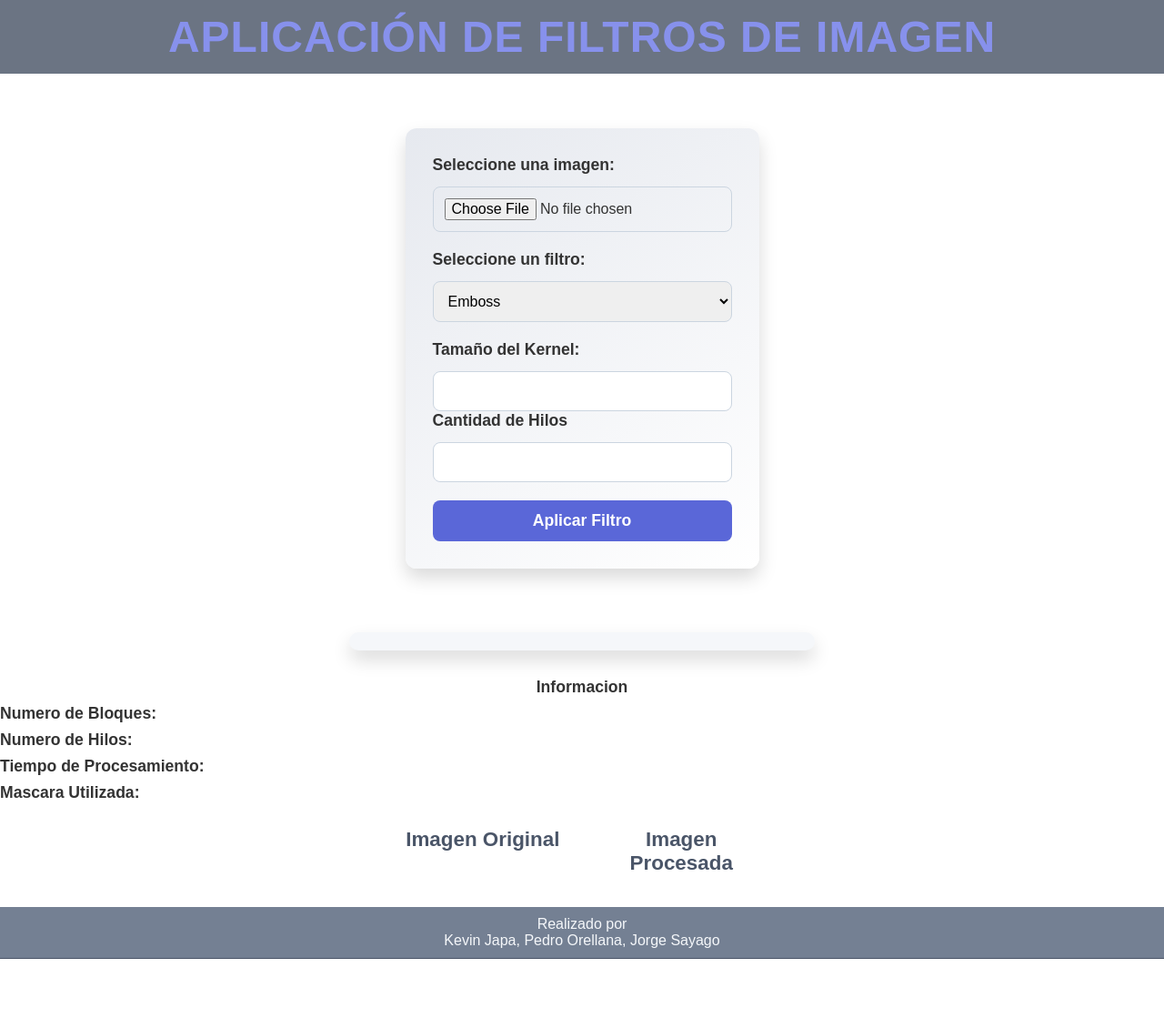
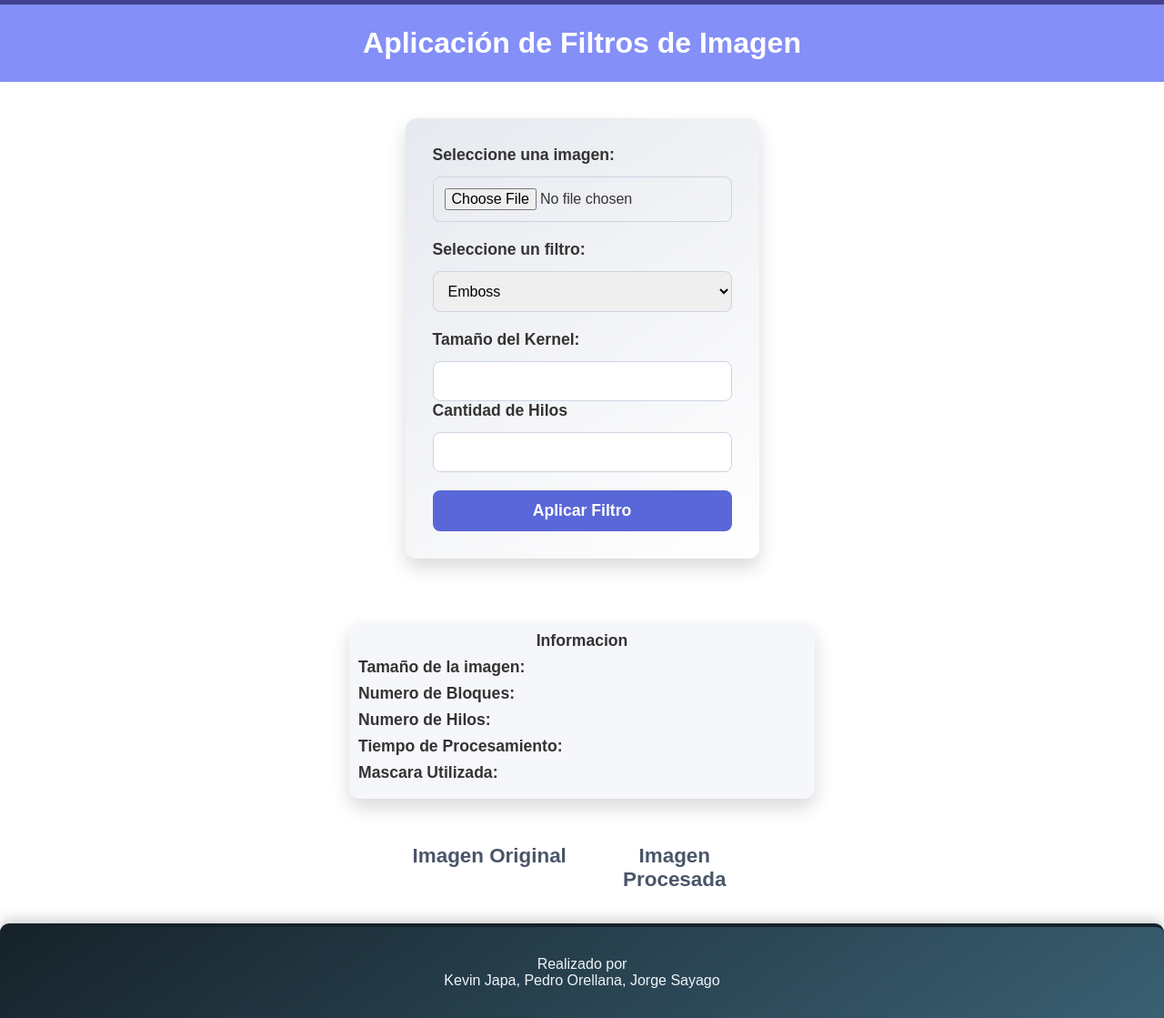
Before and after one commit to kevinjapa/Filtros-con-PYCUDA, a Flask app: page / in a window 1280 px wide. Shown: the whole page at 91% size. Before the commit the page ends 1054 px from the top, so only its background shows below. Run offline with Flask 3, Linux system fonts and the light colour scheme.

Commit message:
Actualizar visualización de información en el formulario de carga y mejorar estilos de diseño

```diff
--- a/app.py
+++ b/app.py
@@ -74,39 +74,39 @@ def create_high_boost_kernel(kernel_size, A):
     kernel[half_size * kernel_size + half_size] = A + (kernel_size * kernel_size) - 1
     return kernel
 
-# def apply_filter(image, kernel, width, height, kernel_size, hilos):
-#     dest = np.zeros_like(image, dtype=np.float64)
+def apply_filter(image, kernel, width, height, kernel_size, hilos):
+    dest = np.zeros_like(image, dtype=np.float64)
 
-#     # Calcular block_size en función de la cantidad de hilos especificada
-#     block_dim = int(np.sqrt(hilos))  # La raíz cuadrada para bloques de forma cuadrada
-#     block_size = (block_dim, block_dim, 1)
-#     grid_size = (int(np.ceil(width / block_size[0])), int(np.ceil(height / block_size[1])), 1)
+    # Calcular block_size en función de la cantidad de hilos especificada
+    block_dim = int(np.sqrt(hilos))  # La raíz cuadrada para bloques de forma cuadrada
+    block_size = (block_dim, block_dim, 1)
+    grid_size = (int(np.ceil(width / block_size[0])), int(np.ceil(height / block_size[1])), 1)
 
-#     # Asegurarse de que el contexto global esté activo
-#     context.push()
-#     try:
-#         applyConvolutionGPU = mod.get_function("applyConvolutionGPU")
+    # Asegurarse de que el contexto global esté activo
+    context.push()
+    try:
+        applyConvolutionGPU = mod.get_function("applyConvolutionGPU")
 
-#         # Medir el tiempo de ejecución de la GPU
-#         start_time = time.time()  # Tiempo inicial
+        # Medir el tiempo de ejecución de la GPU
+        start_time = time.time()  # Tiempo inicial
 
-#         applyConvolutionGPU(
-#             drv.In(image), drv.In(kernel), drv.Out(dest),
-#             np.int32(width), np.int32(height), np.int32(kernel_size),
-#             block=block_size, grid=grid_size
-#         )
+        applyConvolutionGPU(
+            drv.In(image), drv.In(kernel), drv.Out(dest),
+            np.int32(width), np.int32(height), np.int32(kernel_size),
+            block=block_size, grid=grid_size
+        )
 
-#         context.synchronize()  # Asegura la sincronización de la GPU
-#         end_time = time.time()  # Tiempo final
+        context.synchronize()  # Asegura la sincronización de la GPU
+        end_time = time.time()  # Tiempo final
 
-#         gpu_time = end_time - start_time  # Tiempo de ejecución en segundos
-#         print(f"Tiempo de ejecución en la GPU: {gpu_time:.6f} segundos")  # Muestra el tiempo en la consola
+        gpu_time = end_time - start_time  # Tiempo de ejecución en segundos
+        print(f"Tiempo de ejecución en la GPU: {gpu_time:.6f} segundos")  # Muestra el tiempo en la consola
 
-#     finally:
-#         context.pop()  # Libera el contexto después de la operación
+    finally:
+        context.pop()  # Libera el contexto después de la operación
 
-#     min_val, max_val = np.min(dest), np.max(dest)
-#     return ((dest - min_val) / (max_val - min_val) * 255).astype(np.uint8)
+    min_val, max_val = np.min(dest), np.max(dest)
+    return ((dest - min_val) / (max_val - min_val) * 255).astype(np.uint8)
 def apply_filter(image, kernel, width, height, kernel_size, hilos):
     dest = np.zeros_like(image, dtype=np.float64)
 
@@ -150,57 +150,57 @@ def apply_filter(image, kernel, width, height, kernel_size, hilos):
 def index():
     return render_template('index.html')
 
-# @app.route('/upload', methods=['POST'])
-# def upload_file():
-#     if 'file' not in request.files:
-#         return jsonify({"error": "No file part"})
+@app.route('/upload', methods=['POST'])
+def upload_file():
+    if 'file' not in request.files:
+        return jsonify({"error": "No file part"})
 
-#     file = request.files['file']
-#     filter_type = request.form.get('filter_type')
-#     kernel_size = int(request.form.get('kernel_size', 5))
-#     hilos = int(request.form.get('hilos', 1024))  # Obtener cantidad de hilos de la solicitud
+    file = request.files['file']
+    filter_type = request.form.get('filter_type')
+    kernel_size = int(request.form.get('kernel_size', 5))
+    hilos = int(request.form.get('hilos', 1024))  # Obtener cantidad de hilos de la solicitud
 
-#     if file.filename == '':
-#         return jsonify({"error": "No selected file"})
+    if file.filename == '':
+        return jsonify({"error": "No selected file"})
 
-#     filepath = os.path.join(app.config['UPLOAD_FOLDER'], file.filename)
-#     file.save(filepath)
+    filepath = os.path.join(app.config['UPLOAD_FOLDER'], file.filename)
+    file.save(filepath)
 
-#     gray_image, width, height = load_image(filepath)
+    gray_image, width, height = load_image(filepath)
 
-#     # Selección del filtro en función del tipo solicitado
-#     if filter_type == 'emboss':
-#         kernel = create_emboss_kernel(kernel_size)
-#     elif filter_type == 'gabor':
-#         kernel = create_gabor_kernel(kernel_size, 4.0, 0, 10.0, 0.5, 0)
-#     elif filter_type == 'high_boost':
-#         kernel = create_high_boost_kernel(kernel_size, 10.0)
-#     else:
-#         return jsonify({"error": "Filter type not supported"})
+    # Selección del filtro en función del tipo solicitado
+    if filter_type == 'emboss':
+        kernel = create_emboss_kernel(kernel_size)
+    elif filter_type == 'gabor':
+        kernel = create_gabor_kernel(kernel_size, 4.0, 0, 10.0, 0.5, 0)
+    elif filter_type == 'high_boost':
+        kernel = create_high_boost_kernel(kernel_size, 10.0)
+    else:
+        return jsonify({"error": "Filter type not supported"})
 
-#     try:
-#         result = apply_filter(gray_image, kernel, width, height, kernel_size, hilos)
-#     except drv.LogicError as e:
-#         return jsonify({"error": "CUDA Error: " + str(e)})
+    try:
+        result = apply_filter(gray_image, kernel, width, height, kernel_size, hilos)
+    except drv.LogicError as e:
+        return jsonify({"error": "CUDA Error: " + str(e)})
 
-#     result_filepath = os.path.join(app.config['PROCESSED_FOLDER'], 'processed_' + file.filename)
-#     save_image(result, width, height, result_filepath)
+    result_filepath = os.path.join(app.config['PROCESSED_FOLDER'], 'processed_' + file.filename)
+    save_image(result, width, height, result_filepath)
 
-#     return jsonify({"original": filepath, "processed": result_filepath})
+    return jsonify({"original": filepath, "processed": result_filepath})
 
-# def load_image(filename):
-#     image = Image.open(filename).convert('L')
-#     gray_image = np.array(image, dtype=np.uint8)
-#     width, height = image.size
-#     return gray_image, width, height
+def load_image(filename):
+    image = Image.open(filename).convert('L')
+    gray_image = np.array(image, dtype=np.uint8)
+    width, height = image.size
+    return gray_image, width, height
 
-# def save_image(result, width, height, filename):
-#     result_image = Image.fromarray(result)
-#     result_image.save(filename)
+def save_image(result, width, height, filename):
+    result_image = Image.fromarray(result)
+    result_image.save(filename)
 
-# if __name__ == '__main__':
-#     # Ejecuta el servidor Flask en modo de un solo hilo
-#     app.run(debug=True, threaded=False)
+if __name__ == '__main__':
+    # Ejecuta el servidor Flask en modo de un solo hilo
+    app.run(debug=True, threaded=False)
 
 @app.route('/upload', methods=['POST'])
 def upload_file():
--- a/static/script.js
+++ b/static/script.js
@@ -67,7 +67,7 @@ document.getElementById("uploadForm").onsubmit = async function(event) {
     document.getElementById("Mascara").textContent = "Mascara Utilizada: " + result.kernel_size + " x " + result.kernel_size;
     document.getElementById("bloques").textContent = "Número de Bloques: " + result.num_blocks;
     document.getElementById("Procesamiento").textContent = "Tiempo de Procesamiento: " + result.gpu_time.toFixed(6) + " segundos";
-    document.getElementById("informacion").textContent = "Tamaño de la Imagen: " + result.image_size[0] + " x " + result.image_size[1];
+    document.getElementById("tamanio").textContent = "Tamaño de la Imagen: " + result.image_size[0] + " x " + result.image_size[1];
 
     document.getElementById("hilos").textContent = "Número de Hilos: " + hilosInput.value;
 
--- a/static/styles.css
+++ b/static/styles.css
@@ -15,8 +15,7 @@
 }
 
 header {
-    /* padding-top: 2%; */
-    padding: 1%;
+    /* padding: 1%;
     text-align: center;
     font-size: 1.5rem;
     color: #8791ec;
@@ -25,7 +24,15 @@ header {
     font-weight: 700;
     letter-spacing: 1px;
     animation: fadeIn 1s ease-in-out;
-    background-color: #6b7483;
+    background-color: #6b7483; */
+    background-color: #848ff7;
+    color: #ffffff;
+    padding: 1.5rem;
+    text-align: center;
+    font-size: 1rem;
+    box-shadow: 0px -4px 10px rgba(0, 0, 0, 0.15);
+    border-top: 5px solid #434190;
+    margin-top: auto;
 }
 
 form {
@@ -88,15 +95,15 @@ input[type="file"]:focus, select:focus, input[type="number"]:focus {
     box-shadow: 0px 8px 15px rgba(67, 65, 144, 0.3);
 }
 
+/* Updated layout for images */
 .imagen {
     display: flex;
-    justify-content: space-between;
-    gap: 30px;
+    justify-content: space-around;
+    flex-wrap: wrap;
+    gap: 20px;
     padding: 20px 0;
-    transition: all 0.3s ease;
     max-width: 900px;
     margin: 0 auto;
-    transition: all 0.3s ease;
 }
 
 .image-section {
@@ -129,12 +136,17 @@ input[type="file"]:focus, select:focus, input[type="number"]:focus {
     box-shadow: 0px 12px 30px rgba(0, 0, 0, 0.25);
 }
 
-/* Responsive adjustments */
-@media (max-width: 600px) {
-    .image-container {
+@media (max-width: 768px) {
+    .imagen {
         flex-direction: column;
         align-items: center;
     }
+    .image-section {
+        width: 80%;
+    }
+}
+
+@media (max-width: 600px) {
     .image-section {
         width: 100%;
     }
@@ -155,35 +167,88 @@ input[type="file"]:focus, select:focus, input[type="number"]:focus {
 html, body {
     height: 100%;
     margin: 0;
+
+}
+
+body {
+    font-family: Arial, Helvetica, sans-serif;
     display: flex;
     flex-direction: column;
 }
 
-body {
-    display: flex;
-    flex-direction: column;
-}
-.resultado{
-    background-color: #f5f7fa;
+.resultado {
+    background-color: #f5f7fa;;
     padding: 10px;
     border-radius: 12px;
     box-shadow: 0px 10px 20px rgba(0, 0, 0, 0.15);
     margin-bottom: 30px;
-    transition: transform 0.2s ease;
     margin-left: 30%;
     margin-right: 30%;
 }
-#informacion{
+
+#informacion {
     text-align: center;
 }
 
-footer {
+/* footer {
     border-bottom: 1px solid #4A5568;
     padding: 10px;
     text-align: center;
-    margin-top: 20px;
     font-size: 1rem;
     color: #f5f7fa;
     margin-top: auto;
     background-color: #748093;
+} */
+
+footer {
+    background-color: #3A6073;
+    background-image: linear-gradient(145deg, #16222A, #3A6073);
+    color: #F0F4F8;
+    padding: 2rem 1rem;
+    text-align: center;
+    font-size: 1rem;
+    box-shadow: 0px -4px 15px rgba(0, 0, 0, 0.2);
+    border-top: 4px solid #16222A;
+    border-radius: 10px 10px 0 0;
+    margin-top: auto;
+    display: flex;
+    flex-direction: column;
+    align-items: center;
 }
+
+footer .footer-text {
+    font-size: 1.2rem;
+    font-weight: bold;
+    color: #E0E7FF;
+}
+
+footer p {
+    font-size: 0.9rem;
+    margin-top: 8px;
+    color: #D1D5DB;
+}
+
+/* Hover en enlaces dentro del Footer */
+footer a {
+    color: #B3C7E6;
+    text-decoration: none;
+    font-weight: 500;
+    transition: color 0.3s ease, transform 0.3s ease;
+}
+
+footer a:hover {
+    color: #E0E7FF;
+    transform: scale(1.05);
+}
+
+/* Animaciones */
+@keyframes fadeIn {
+    from {
+        opacity: 0;
+        transform: translateY(-20px);
+    }
+    to {
+        opacity: 1;
+        transform: translateY(0);
+    }
+}
--- a/templates/index.html
+++ b/templates/index.html
@@ -10,6 +10,7 @@
     <h1>Aplicación de Filtros de Imagen</h1>
 </header>
 <body>
+    <!-- <div class="mostrar"> -->
     <div class="container">
         <form id="uploadForm" enctype="multipart/form-data">
             <div class="form-group">
@@ -35,13 +36,15 @@
     </div>
 
     <!-- <div class="resultado" style="display: none;"> -->
-    <div class="resultado"></div>
+    <div class="resultado">
         <label id="informacion">Informacion</label>
+        <label id="tamanio"> Tamaño de la imagen: </label>
         <label id="bloques"> Numero de Bloques: </label>
         <label id="hilos"> Numero de Hilos: </label>
         <label id="Procesamiento"> Tiempo de Procesamiento: </label>
         <label id="Mascara"> Mascara Utilizada: </label>
     </div>
+    <!-- </div> -->
 
     <div class="imagen" id="images">
         <div id="original-container" class="image-section">
```
